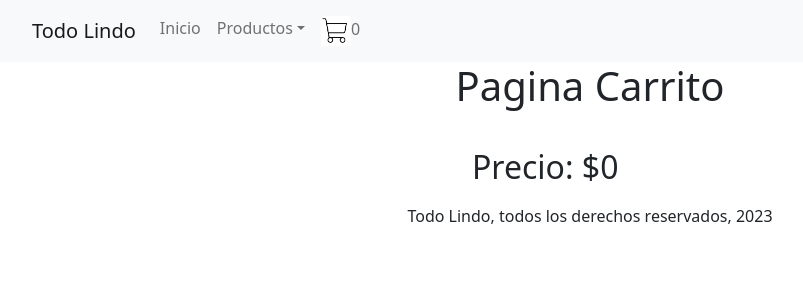
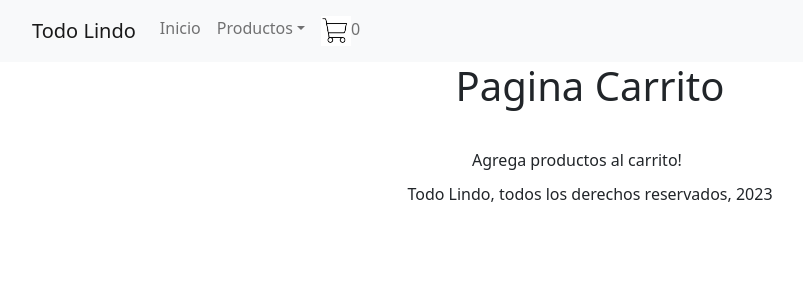
Before and after one commit to aldanamartu/reactproyectofinalmartucci, a React (Create React App) app: page /carrito in a window 1280 px wide. Shown: the top 300 px of the page, without its empty margins (50-853 px from the left). Built offline with nearby package versions, Linux system fonts and the light colour scheme.

Commit message:
carrito precio v2

```diff
--- a/src/App.css
+++ b/src/App.css
@@ -26,3 +26,9 @@ footer {
     width: 20%;
     padding: 10px;
 }
+
+.comprar {
+    display: flex;
+    justify-content: center;
+    align-items: center;
+}
--- a/src/pages/Carrito.js
+++ b/src/pages/Carrito.js
@@ -98,9 +98,16 @@ function Carrito() {
                     );
                 })}
             </div>
-            <div className="precio">
-                <h2>Precio: ${price}</h2>
-            </div>
+            {price > 0 ? (
+                <div className="precio">
+                    <div>
+                        <h2>Precio: ${price}</h2>
+                    </div>
+                    <div className="comprar">
+                        <button>Comprar</button>
+                    </div>
+                </div>
+            ) : (<div className="precio">Agrega productos al carrito!</div>)}
         </div>
 
 
```
